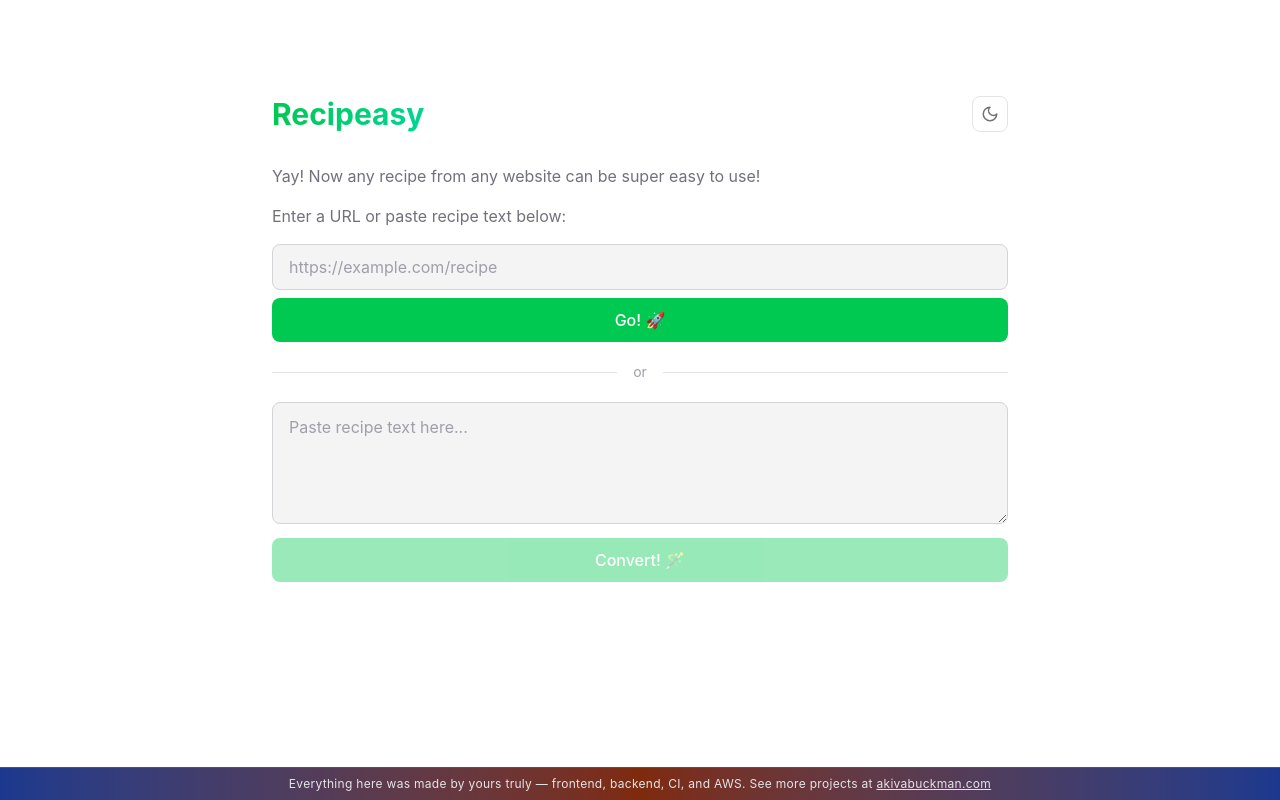
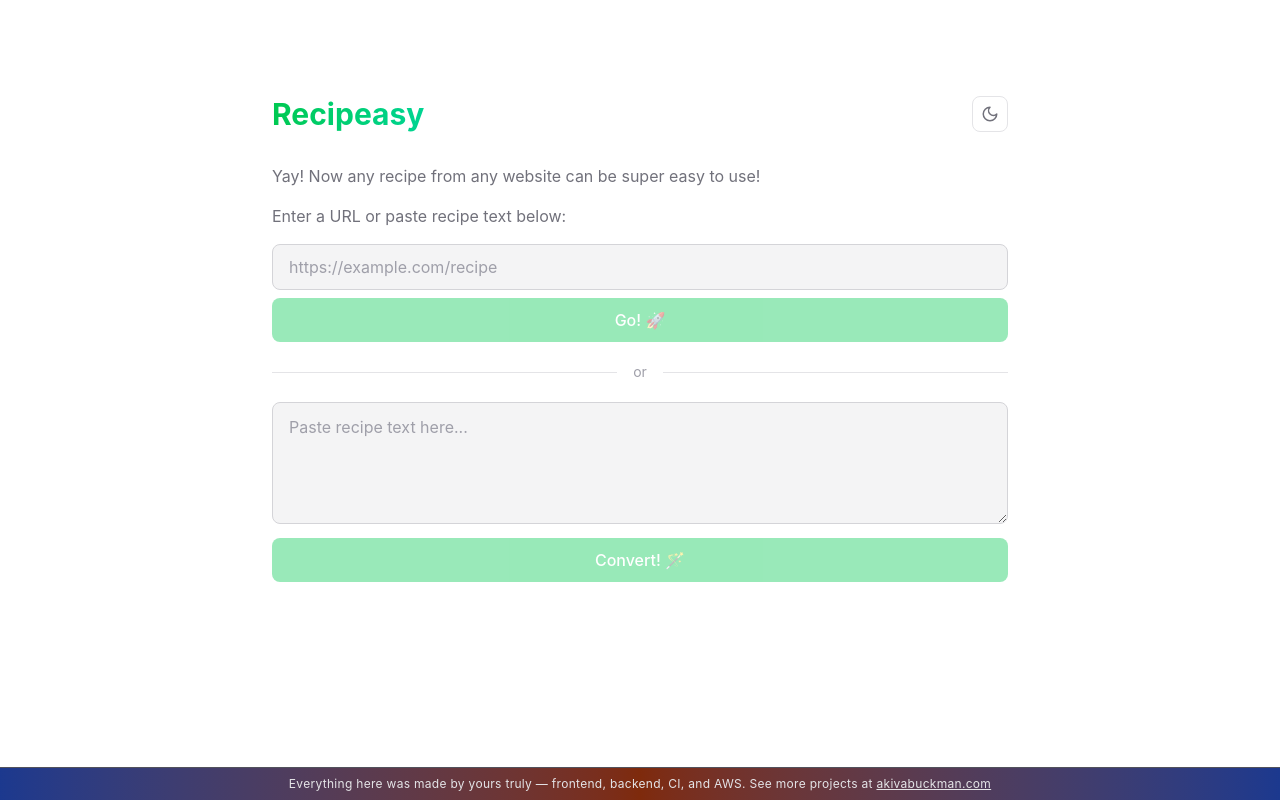
Before and after one commit to akivabuckman/recipeasy, a React (Vite) app: page / in a window 1280 px wide. Built offline with nearby package versions, Linux system fonts and the light colour scheme; no server answers.

Commit message:
select input on click

```diff
--- a/src/components/IngredientList.tsx
+++ b/src/components/IngredientList.tsx
@@ -88,8 +88,8 @@ function IngredientRow({
               type="number"
               value={inputValue}
               onChange={handleCountChange}
-              onClick={(e) => e.stopPropagation()}
-              onFocus={() => { isFocusedRef.current = true; }}
+              onClick={(e) => { e.stopPropagation(); (e.target as HTMLInputElement).select(); }}
+              onFocus={(e) => { isFocusedRef.current = true; e.target.select(); }}
               onBlur={() => { isFocusedRef.current = false; }}
               min={0}
               step="any"
--- a/src/components/UrlForm.tsx
+++ b/src/components/UrlForm.tsx
@@ -9,7 +9,7 @@ interface UrlFormProps {
 }
 
 function isValidUrl(val: string): boolean {
-  if (!val.trim() || /\s/.test(val)) return false;
+  if (!val.trim() || /\s/.test(val) || val.trimEnd().endsWith('.')) return false;
   const toTest = /^https?:\/\//i.test(val) ? val : `https://${val}`;
   try {
     return new URL(toTest).hostname.includes('.');
@@ -58,7 +58,7 @@ export default function UrlForm({ url, onUrlChange, onSubmit, loading, submitted
       )}
       <button
         onClick={handleSubmit}
-        disabled={loading || submitted}
+        disabled={loading || submitted || !isValidUrl(url)}
         className="w-full py-2.5 bg-green-500 text-white rounded-lg font-medium hover:bg-green-600 disabled:opacity-40 disabled:cursor-not-allowed transition-colors"
       >
         {loading ? '✨ Doing AI stuff...' : 'Go! 🚀'}
```
